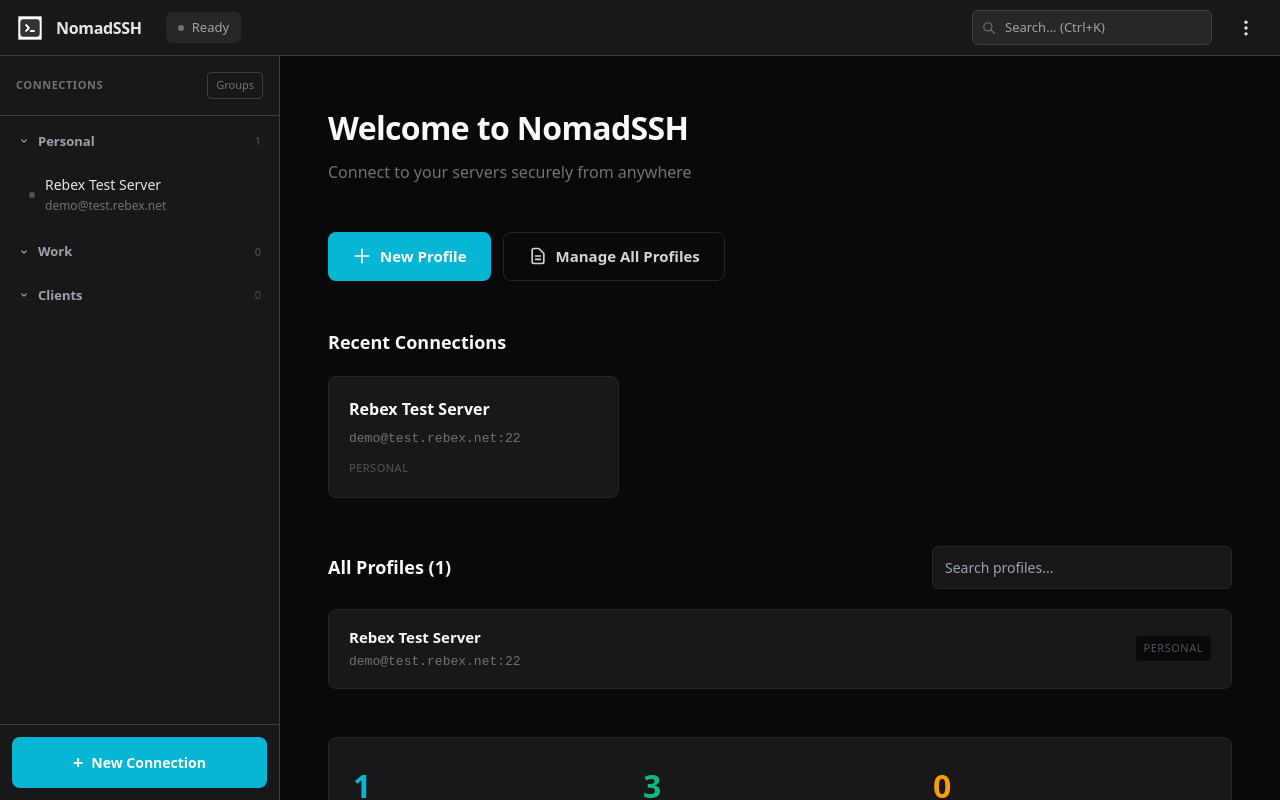
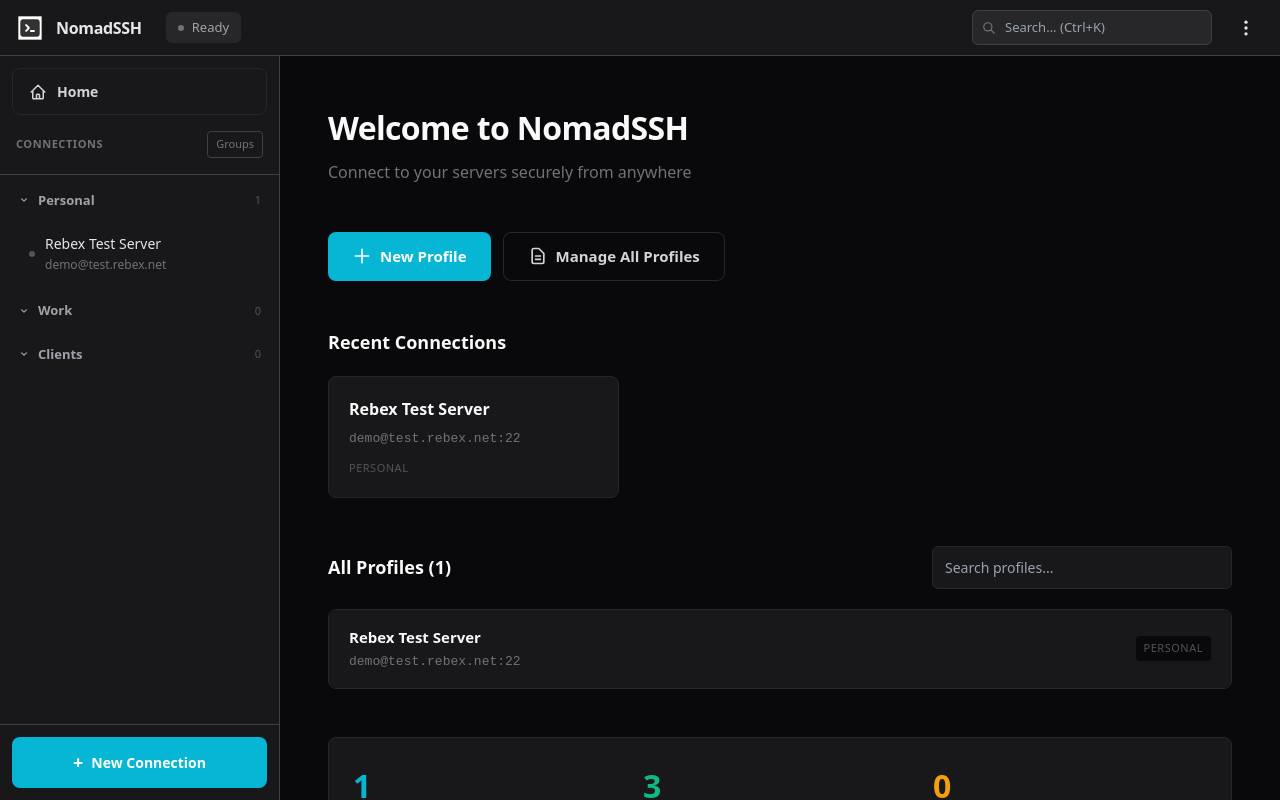
Before and after one commit to ProgrammerNomad/NomadSSH, a React (Vite) app: page / in a window 1280 px wide. Built offline with nearby package versions, Linux system fonts and the light colour scheme.

Commit message:
Add Home button to sidebar with callback support
Introduces a Home button at the top of the sidebar in SidebarWithGroups, with styling and an icon. The button triggers an optional onHomeClick callback, which is handled in App.tsx to show the dashboard.

```diff
--- a/src/App.tsx
+++ b/src/App.tsx
@@ -364,6 +364,7 @@
           onManageCategories={() => setShowCategoriesModal(true)}
           onEditProfile={handleEditProfile}
           onDeleteProfile={handleDeleteProfile}
+          onHomeClick={() => setShowDashboard(true)}
         />
 
         {/* Main content area - Dashboard or Terminal */}
--- a/src/components/layout/SidebarWithGroups.tsx
+++ b/src/components/layout/SidebarWithGroups.tsx
@@ -27,6 +27,7 @@
   onManageCategories: () => void;
   onEditProfile?: (profile: Profile) => void;
   onDeleteProfile?: (profileId: string) => void;
+  onHomeClick?: () => void;
 }
 
 export function Sidebar({
@@ -37,7 +38,8 @@
   onAddProfile,
   onManageCategories,
   onEditProfile,
-  onDeleteProfile
+  onDeleteProfile,
+  onHomeClick
 }: SidebarProps) {
   const [collapsedCategories, setCollapsedCategories] = useState<Set<string>>(new Set());
   const [contextMenu, setContextMenu] = useState<{ profileId: string; x: number; y: number } | null>(null);
@@ -89,6 +91,40 @@
       flexDirection: 'column',
       flexShrink: 0
     }}>
+      {/* Home button */}
+      <button
+        onClick={onHomeClick}
+        style={{
+          margin: '12px 12px 0',
+          padding: '12px 16px',
+          backgroundColor: 'transparent',
+          border: '1px solid #27272A',
+          borderRadius: '8px',
+          color: '#D4D4D8',
+          fontSize: '14px',
+          fontWeight: 600,
+          cursor: 'pointer',
+          display: 'flex',
+          alignItems: 'center',
+          gap: '10px',
+          transition: 'all 0.15s ease',
+          textAlign: 'left'
+        }}
+        onMouseEnter={(e) => {
+          e.currentTarget.style.backgroundColor = '#27272A';
+          e.currentTarget.style.borderColor = '#3F3F46';
+        }}
+        onMouseLeave={(e) => {
+          e.currentTarget.style.backgroundColor = 'transparent';
+          e.currentTarget.style.borderColor = '#27272A';
+        }}
+      >
+        <svg width="18" height="18" fill="none" stroke="currentColor" viewBox="0 0 24 24">
+          <path strokeLinecap="round" strokeLinejoin="round" strokeWidth={2} d="M3 12l2-2m0 0l7-7 7 7M5 10v10a1 1 0 001 1h3m10-11l2 2m-2-2v10a1 1 0 01-1 1h-3m-6 0a1 1 0 001-1v-4a1 1 0 011-1h2a1 1 0 011 1v4a1 1 0 001 1m-6 0h6" />
+        </svg>
+        Home
+      </button>
+
       {/* Sidebar header */}
       <div style={{
         padding: '16px',
```
